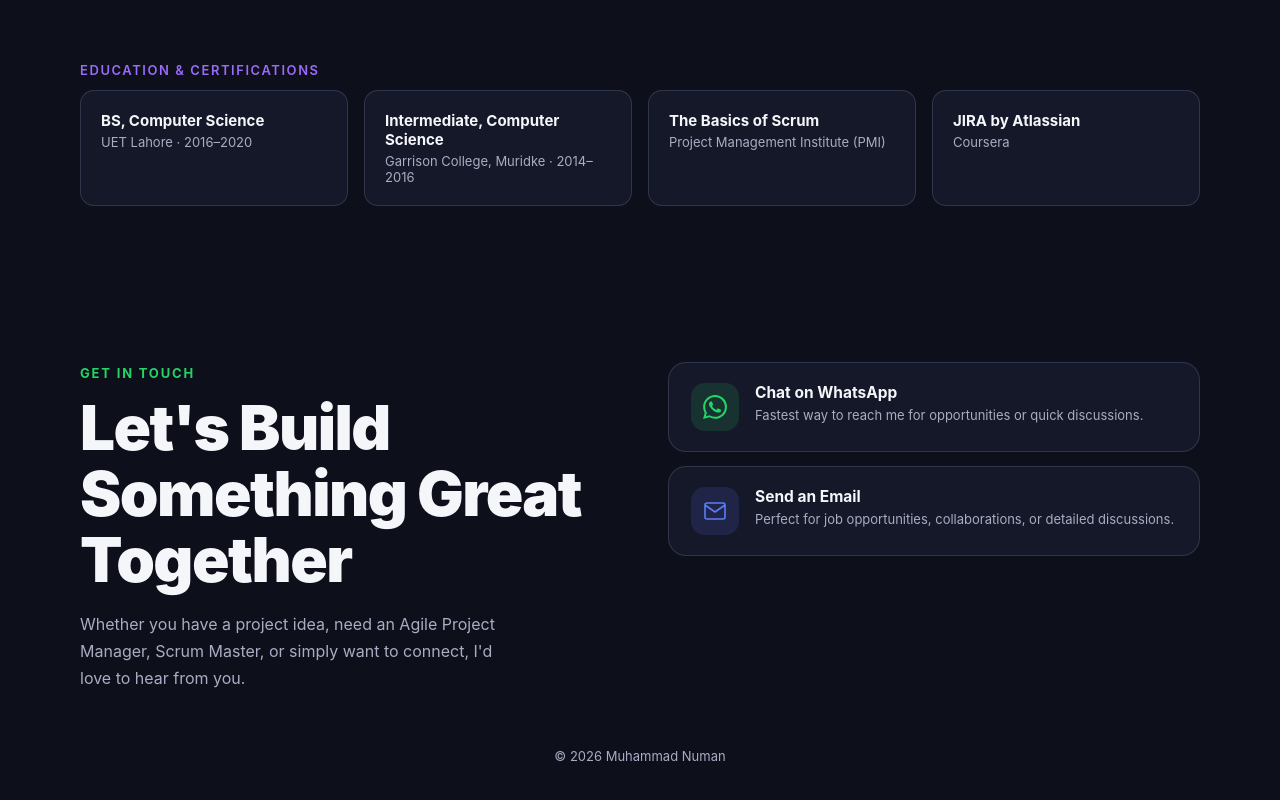
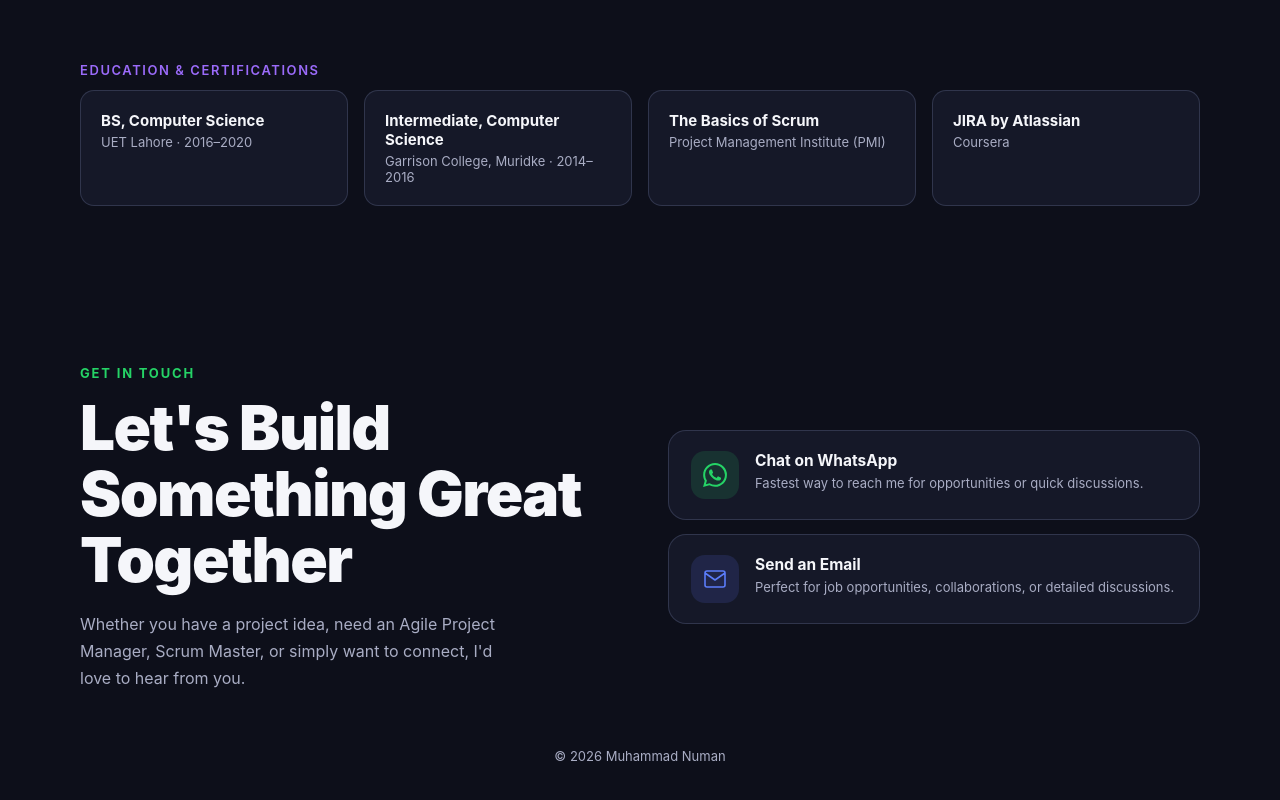
Before and after one commit to noman429/Claude, a React (Vite) app: page / in a window 1280 px wide. Shown: the part 8411-9211 px from the top of the page. Built offline with nearby package versions, Linux system fonts and the light colour scheme.

Commit message:
Vertically center WhatsApp/Email cards next to the Contact heading

```diff
--- a/src/index.css
+++ b/src/index.css
@@ -207,7 +207,7 @@ mark { background: rgba(255, 176, 32, 0.32); color: inherit; border-radius: 3px;
 .reveal-inview { opacity: 0; transform: translateY(28px); transition: opacity 0.7s cubic-bezier(.4,0,.2,1), transform 0.7s cubic-bezier(.4,0,.2,1); }
 .reveal-inview.in-view { opacity: 1; transform: translateY(0); }
 
-.contact-grid { display: grid; grid-template-columns: 1fr 1fr; gap: 56px; align-items: start; }
+.contact-grid { display: grid; grid-template-columns: 1fr 1fr; gap: 56px; align-items: center; }
 @media (max-width: 860px) {
   .contact-grid { grid-template-columns: 1fr; gap: 40px; }
 }
```
